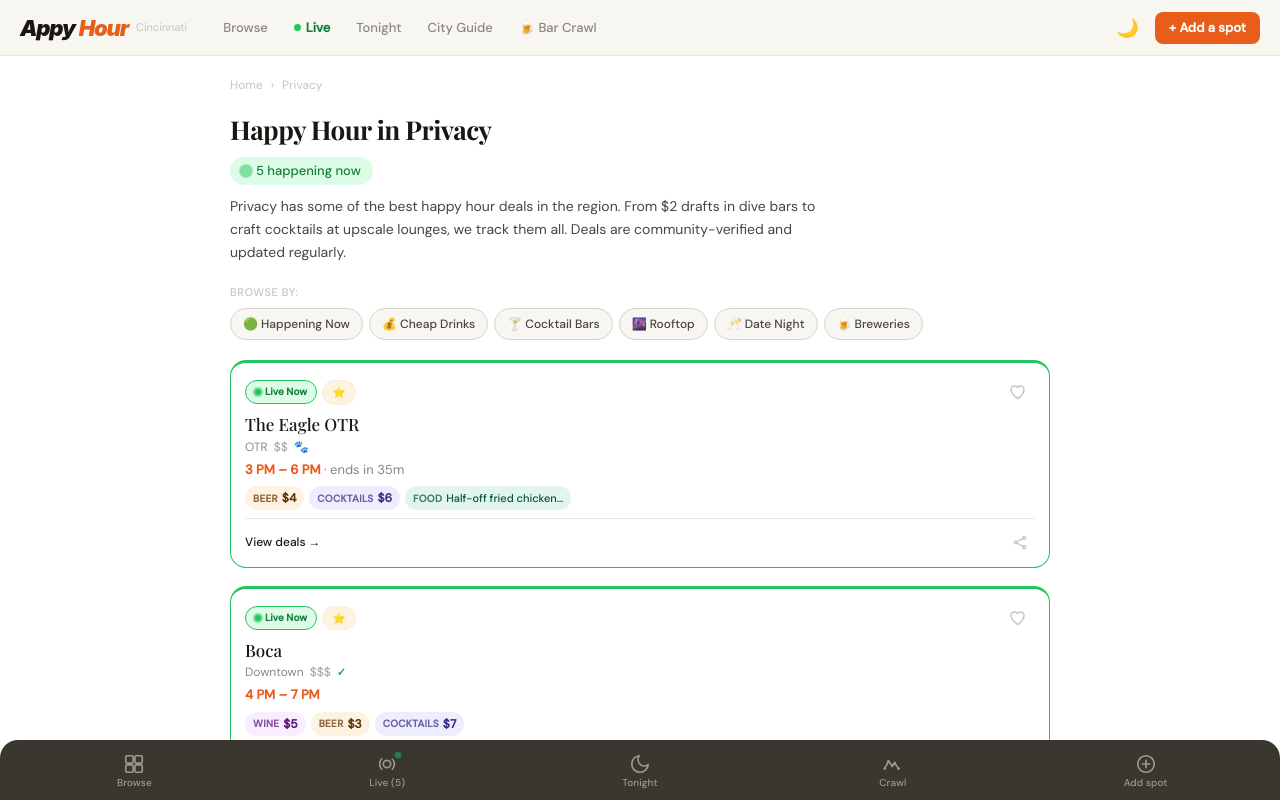
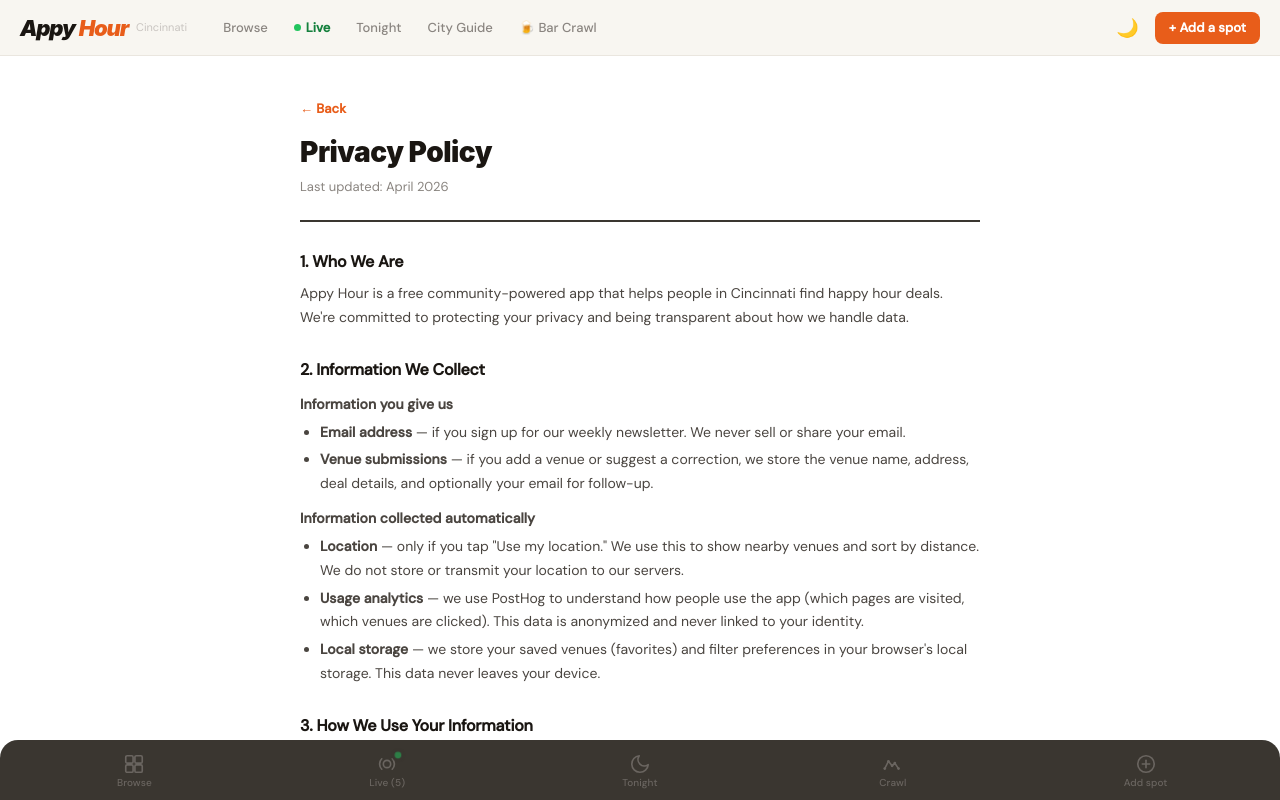
Before and after one commit to appyhour1/HappyHour, a React (Create React App) app: page /privacy in a window 1280 px wide. Shown: the top 800 px of the page. Built offline with nearby package versions, Linux system fonts and the light colour scheme; no server answers; the database is empty.

Commit message:
Add files via upload

```diff
--- a/src/AppShell.tsx
+++ b/src/AppShell.tsx
@@ -9,6 +9,7 @@ import { useAppContext } from './contexts/AppContext'
 import { NewVenueForm } from './components/ContributionForms'
 import { BottomNav } from './components/BottomNav'
 import { InstallPrompt } from './components/InstallPrompt'
+import { AgeVerification } from './components/AgeVerification'
 
 export default function AppShell({ children }: { children: React.ReactNode }) {
   const { city, favorites, dark, toggleDark } = useAppContext()
@@ -70,6 +71,7 @@ export default function AppShell({ children }: { children: React.ReactNode }) {
       <main className="shell-main">
         {children}
       </main>
+      <AgeVerification />
       <InstallPrompt />
       <BottomNav />
     </div>
--- a/src/index.tsx
+++ b/src/index.tsx
@@ -11,6 +11,8 @@ import CrawlBuilderPage from './pages/CrawlBuilderPage'
 import NowPage from './pages/NowPage'
 import EmailPreviewPage from './pages/EmailPreviewPage'
 import TonightPage from './pages/TonightPage'
+import PrivacyPage from './pages/PrivacyPage'
+import TermsPage from './pages/TermsPage'
 import './styles.css'
 
 // Register service worker for PWA
@@ -33,6 +35,8 @@ root.render(
             <Route path="/now" element={<NowPage />} />
             <Route path="/tonight" element={<TonightPage />} />
             <Route path="/admin/email-preview" element={<EmailPreviewPage />} />
+            <Route path="/privacy" element={<PrivacyPage />} />
+            <Route path="/terms" element={<TermsPage />} />
             <Route path="/:city" element={<SeoLandingPage />} />
             <Route path="/:city/:slug" element={<SeoLandingPage />} />
           </Routes>
--- a/src/styles.css
+++ b/src/styles.css
@@ -2067,7 +2067,7 @@ html.dark .browse-hero-compact-title { color: #f0eff4; }
   border-top: none !important;
   border-radius: 18px 18px 0 0;
 }
-.bn-tab { color: #A09890 !important; }
+.bn-tab { color: #6A6560 !important; }
 .bn-tab.active { color: var(--coral) !important; }
 .bn-tab--live.active { color: var(--green) !important; }
 .bn-live-dot { background: var(--green) !important; border-color: var(--charcoal) !important; }
@@ -2524,3 +2524,189 @@ html.dark .tonight-slot-time { color: #F0EEE8; }
 html.dark .tonight-slot-header { border-color: #3A3630; }
 html.dark .tonight-slot-count { background: #2A2A2A; }
 html.dark .detail-map-directions { background: #2A2A2A; color: #F0EEE8; }
+
+/* ═══════════════════════════════════════════════════════
+   LEGAL PAGES (Privacy + Terms)
+═══════════════════════════════════════════════════════ */
+
+.legal-page {
+  max-width: 680px;
+  margin: 0 auto;
+  padding: 0 0 80px;
+}
+
+.legal-header {
+  padding: 20px 0 24px;
+  border-bottom: 2px solid var(--charcoal);
+  margin-bottom: 28px;
+}
+
+.legal-back {
+  display: inline-block;
+  font-size: 13px; font-weight: 600;
+  color: var(--coral); text-decoration: none;
+  margin-bottom: 12px;
+}
+
+.legal-title {
+  font-size: 28px; font-weight: 900;
+  color: var(--ink); letter-spacing: -.5px;
+  margin-bottom: 4px;
+  font-family: -apple-system, 'DM Sans', sans-serif;
+}
+
+.legal-date {
+  font-size: 13px; color: var(--ink-3);
+}
+
+.legal-body { padding: 0; }
+
+.legal-section {
+  margin-bottom: 28px;
+}
+
+.legal-section h2 {
+  font-size: 16px; font-weight: 800;
+  color: var(--ink); margin-bottom: 8px;
+  letter-spacing: -.2px;
+}
+
+.legal-section h3 {
+  font-size: 14px; font-weight: 700;
+  color: var(--ink-2); margin: 12px 0 6px;
+}
+
+.legal-section p {
+  font-size: 14px; color: var(--ink-2);
+  line-height: 1.7; margin-bottom: 8px;
+}
+
+.legal-section ul {
+  padding-left: 20px; margin: 6px 0 8px;
+}
+
+.legal-section li {
+  font-size: 14px; color: var(--ink-2);
+  line-height: 1.7; margin-bottom: 4px;
+}
+
+.legal-section a {
+  color: var(--coral); text-decoration: underline;
+}
+
+.legal-footer {
+  display: flex; gap: 20px;
+  padding-top: 24px;
+  border-top: 1px solid var(--border);
+  margin-top: 16px;
+}
+
+.legal-link {
+  font-size: 13px; font-weight: 600;
+  color: var(--coral); text-decoration: none;
+}
+.legal-link:hover { text-decoration: underline; }
+
+/* ═══════════════════════════════════════════════════════
+   AGE VERIFICATION GATE
+═══════════════════════════════════════════════════════ */
+
+.age-gate-overlay {
+  position: fixed; inset: 0;
+  background: rgba(10, 8, 6, 0.96);
+  z-index: 9999;
+  display: flex; align-items: center; justify-content: center;
+  padding: 24px;
+  backdrop-filter: blur(8px);
+}
+
+.age-gate-modal {
+  background: #fff;
+  border-radius: 24px;
+  padding: 36px 28px 28px;
+  max-width: 360px; width: 100%;
+  text-align: center;
+  position: relative;
+}
+
+@keyframes age-gate-shake {
+  0%, 100% { transform: translateX(0); }
+  15% { transform: translateX(-8px); }
+  30% { transform: translateX(8px); }
+  45% { transform: translateX(-6px); }
+  60% { transform: translateX(6px); }
+  75% { transform: translateX(-4px); }
+  90% { transform: translateX(4px); }
+}
+.age-gate-shake { animation: age-gate-shake .6s ease; }
+
+.age-gate-logo {
+  display: flex; align-items: baseline; justify-content: center;
+  gap: 3px; margin-bottom: 16px;
+}
+.age-gate-logo-appy {
+  font-size: 24px; font-weight: 900;
+  color: var(--ink); letter-spacing: -1.2px; font-style: italic;
+  font-family: -apple-system, sans-serif;
+}
+.age-gate-logo-hour {
+  font-size: 24px; font-weight: 900;
+  color: var(--coral); letter-spacing: -1.2px; font-style: italic;
+  font-family: -apple-system, sans-serif;
+}
+
+.age-gate-icon {
+  font-size: 52px; line-height: 1;
+  margin-bottom: 16px;
+}
+
+.age-gate-title {
+  font-size: 24px; font-weight: 900;
+  color: var(--ink); letter-spacing: -.4px;
+  margin-bottom: 8px;
+  font-family: -apple-system, sans-serif;
+}
+
+.age-gate-sub {
+  font-size: 14px; color: var(--ink-3);
+  margin-bottom: 24px; line-height: 1.5;
+}
+
+.age-gate-buttons {
+  display: flex; flex-direction: column;
+  gap: 10px; margin-bottom: 20px;
+}
+
+.age-gate-yes {
+  width: 100%; padding: 14px;
+  background: var(--green); color: #fff;
+  border: none; border-radius: 12px;
+  font-size: 16px; font-weight: 700;
+  cursor: pointer; transition: opacity .15s;
+  font-family: 'DM Sans', sans-serif;
+}
+.age-gate-yes:hover { opacity: .88; }
+
+.age-gate-no {
+  width: 100%; padding: 14px;
+  background: var(--surface); color: var(--ink-3);
+  border: 1px solid var(--border); border-radius: 12px;
+  font-size: 14px; font-weight: 600;
+  cursor: pointer; transition: all .15s;
+  font-family: 'DM Sans', sans-serif;
+}
+.age-gate-no:hover { background: #fee; color: #c0392b; border-color: #f5c6cb; }
+
+.age-gate-disclaimer {
+  font-size: 11px; color: var(--ink-4);
+  line-height: 1.5; margin-bottom: 14px;
+}
+
+.age-gate-legal {
+  display: flex; align-items: center;
+  justify-content: center; gap: 8px;
+  font-size: 11px; color: var(--ink-4);
+}
+.age-gate-legal-link {
+  color: var(--ink-4); text-decoration: underline;
+}
```
